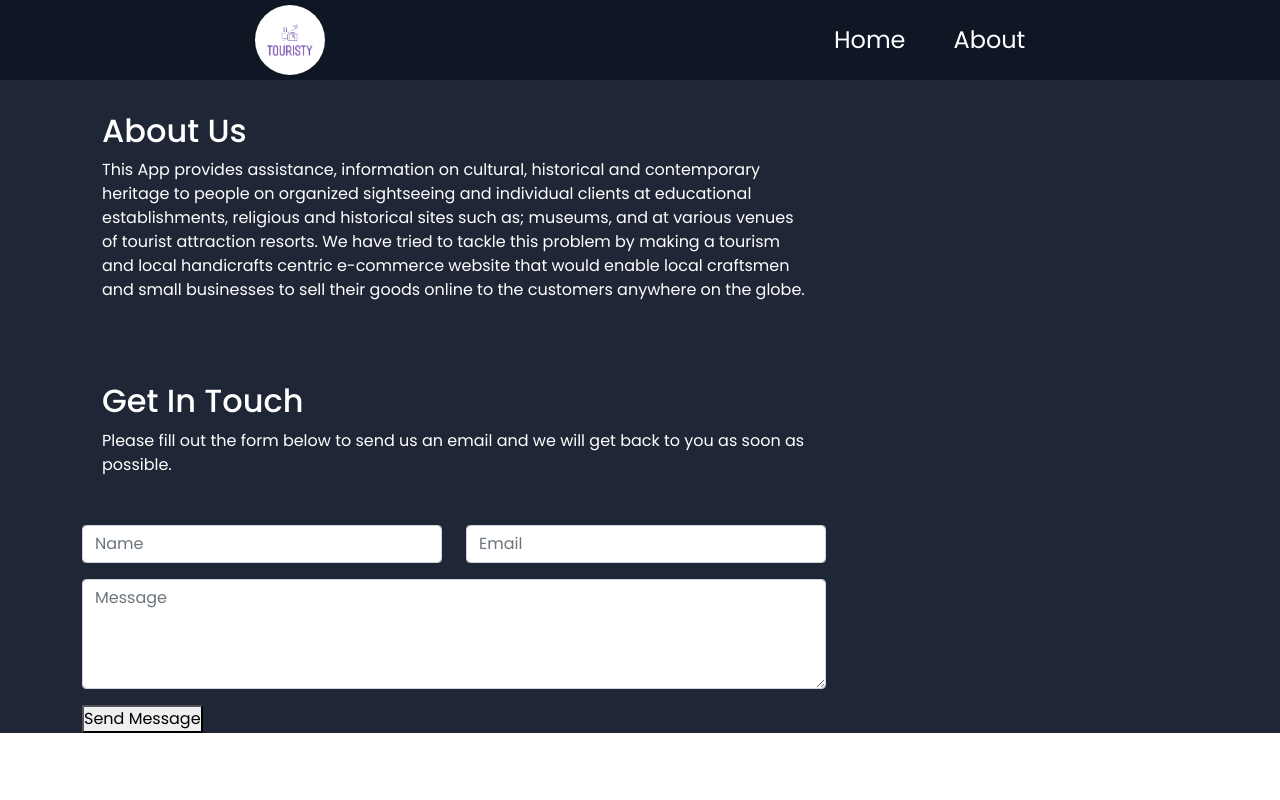
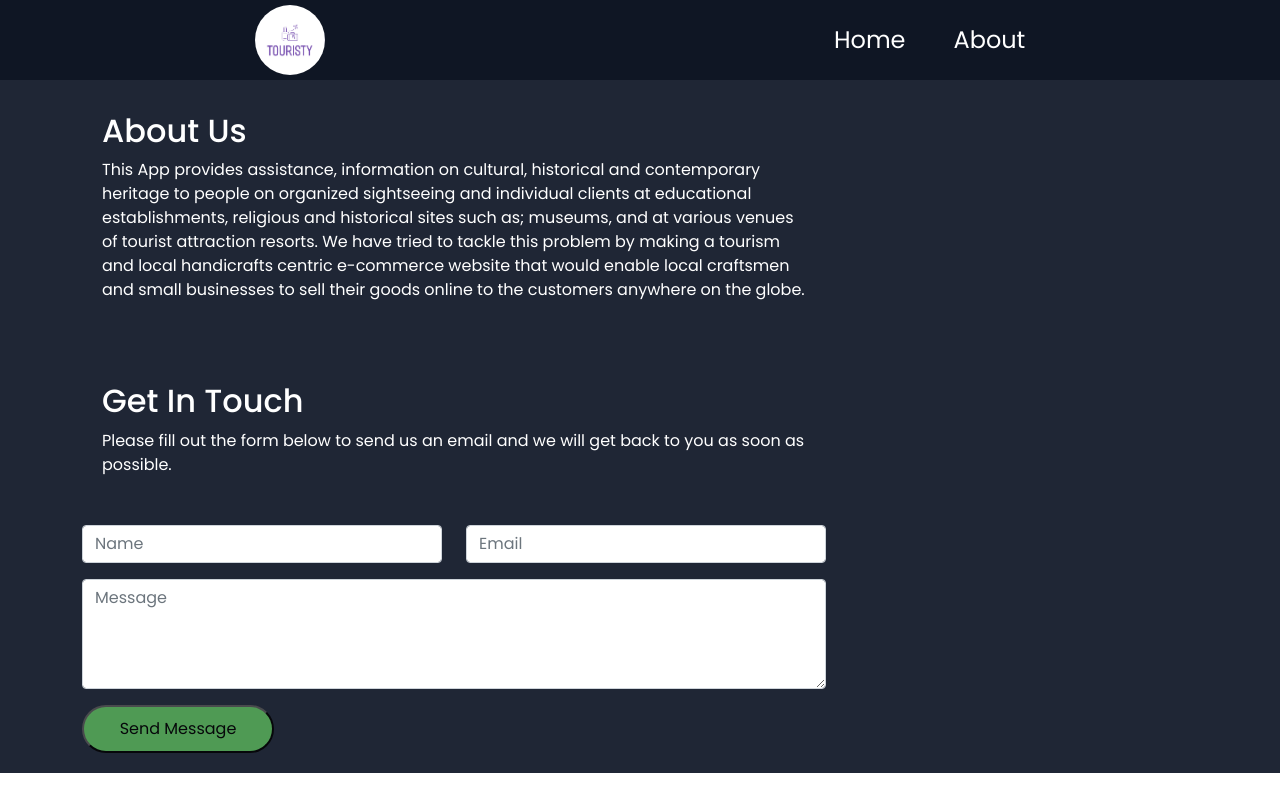
Before and after one commit to abhishekkumar08/Razorpay_Hackathon, a React (Create React App) app in the folder client/: page /about in a window 1280 px wide. Built offline with nearby package versions, Linux system fonts and the light colour scheme; the HTML template or start-up script is replaced by a standard one.

Commit message:
added-button-styling

```diff
--- a/client/src/components/About/About.css
+++ b/client/src/components/About/About.css
@@ -1,3 +1,18 @@
 #About{
     background: #1f2635;
 }
+.btns{
+    width: 12rem;
+    height: 3rem;
+    padding: 0.4rem 1.5rem;
+    font-size: 1rem;
+    text-align: center;
+    border-radius: 5rem;
+    opacity: 0.8;
+    background-color: #5cb85c;
+    margin-bottom: 20px;
+
+  }
+  .btns:hover {
+    opacity: 1;
+  }
```
